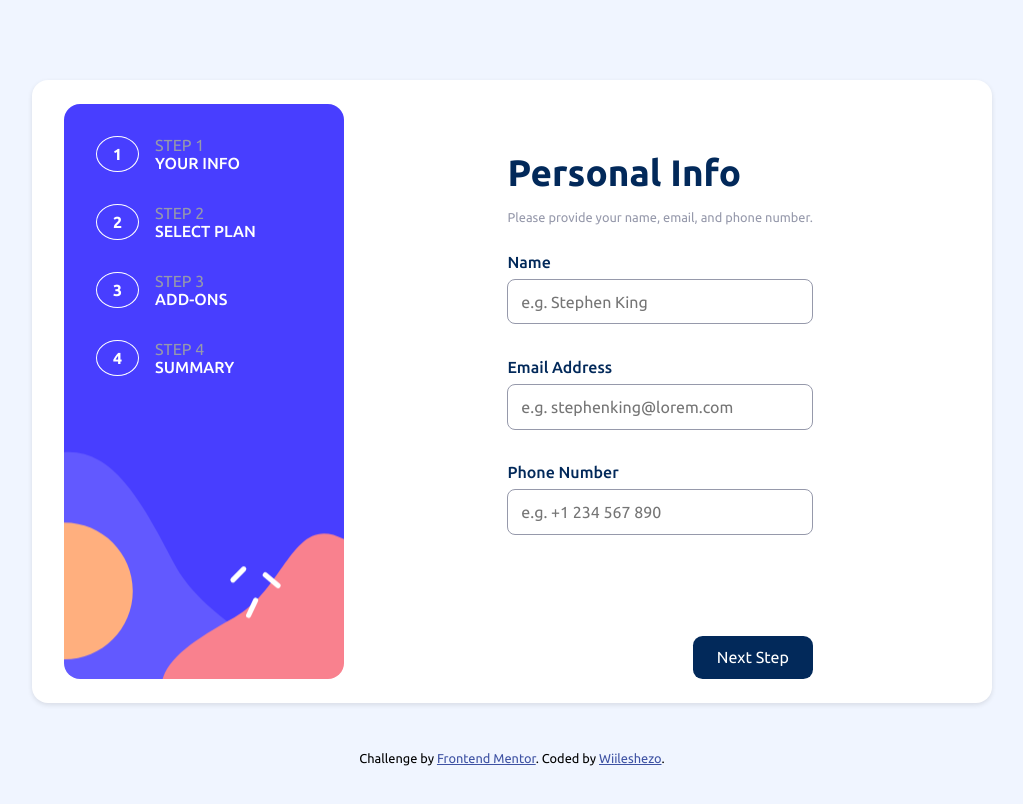
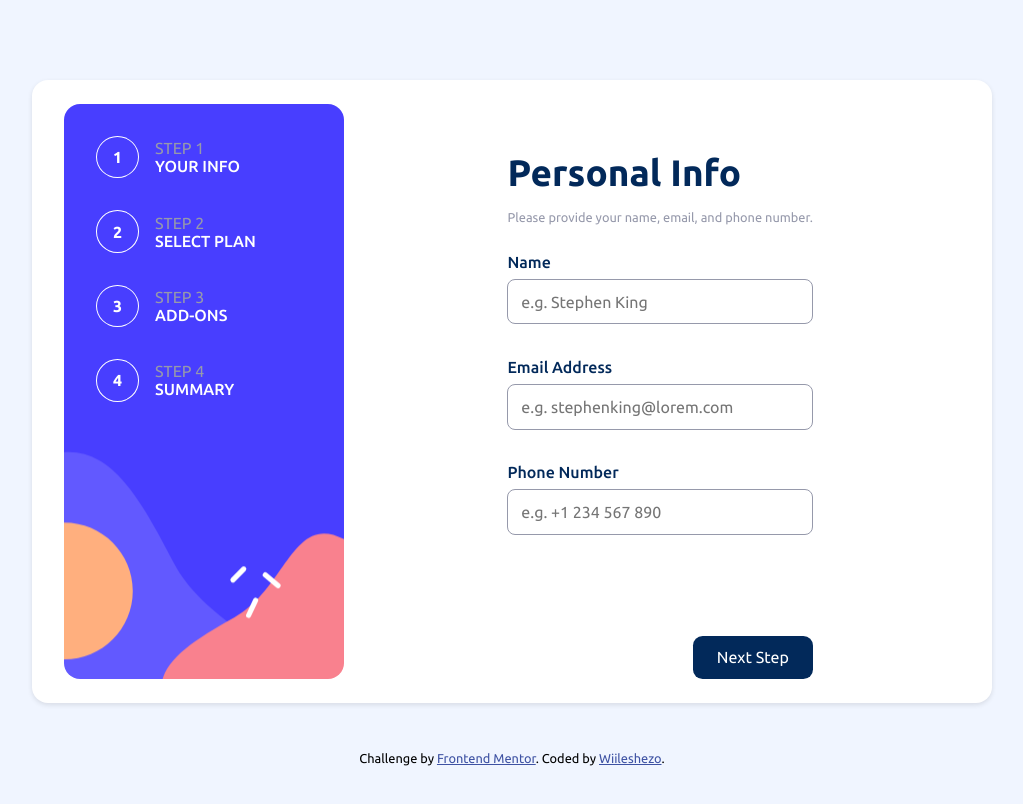
Before and after one commit to Wiileshezo/multi-step-form-main, a Vue app: page / in a window 1280 px wide. Shown: the top 804 px of the page, without its empty margins (128-1151 px from the left). Built offline with nearby package versions, Linux system fonts and the light colour scheme.

Commit message:
edit style

```diff
--- a/src/css/style.css
+++ b/src/css/style.css
@@ -73,8 +73,8 @@ body {
   border-radius: 50%;
   font-size: 1rem;
 
-  padding-block: clamp(0.3rem, 3vw, 0.5rem);
-  padding-inline: clamp(0.8rem, 3vw, 1rem);
+  padding-block: clamp(0.5rem, 5vw, 0.7rem);
+  padding-inline: clamp(0.9rem, 3vw, 1rem);
 }
 .btn-card {
   display: flex;
```
